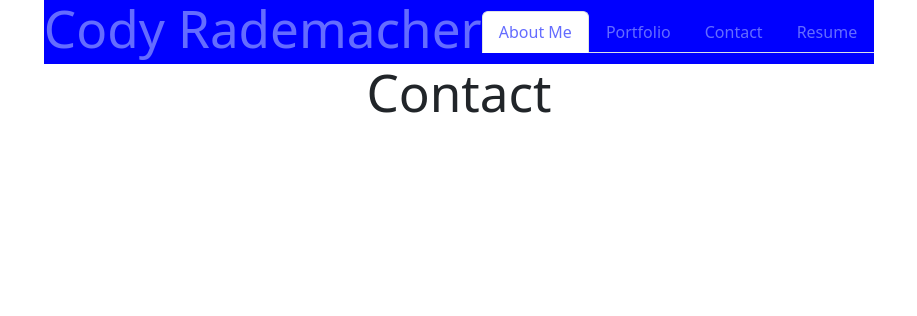
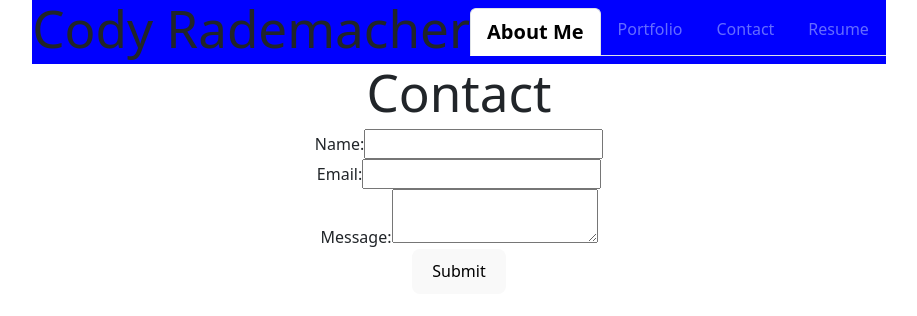
Before and after one commit to cprademacher/my-portfolio, a React (Vite) app: page /contact in a window 1280 px wide. Shown: the top 316 px of the page, without its empty margins (181-1098 px from the left). Built offline with nearby package versions, Linux system fonts and the light colour scheme.

Commit message:
Added form in contact page

```diff
--- a/src/App.css
+++ b/src/App.css
@@ -1,7 +1,8 @@
 #root {
   max-width: 100%;
   margin: 0 auto;
-  height: 100vh;
+  min-height: 100vh;
+  height: 100%;
   padding: 0;
   text-align: center;
 }
@@ -38,3 +39,9 @@
   justify-content: center;
   flex-wrap: wrap;
 }
+
+.chosen {
+  font-size: 20px;
+  font-weight: 700;
+  color: black;
+}
--- a/src/components/Header.jsx
+++ b/src/components/Header.jsx
@@ -1,14 +1,11 @@
 import Navigation from "./Navigation";
-import './Header.css';
-import { Link } from 'react-router-dom';
+import "./Header.css";
 
 export default function Header() {
   return (
     <nav className="header-navbar">
       <div className="navbar-header">
-        <Link to="/">
-          <h1>Cody Rademacher</h1>
-        </Link>
+        <h1>Cody Rademacher</h1>
       </div>
       <div className="navbar-nav-items">
         <Navigation />
--- a/src/components/Navigation.jsx
+++ b/src/components/Navigation.jsx
@@ -17,7 +17,7 @@ export default function Navigation() {
           onClick={(e) => handlePageChange("about-me", e)}
           className={activeItem === "about-me" ? "nav-link active" : "nav-link"}
         >
-          <Link to="/about-me">About Me</Link>
+          <Link to="/about-me" className={activeItem === "about-me" ? "chosen" : ""}>About Me</Link>
         </li>
 
         <li
@@ -26,21 +26,21 @@ export default function Navigation() {
             activeItem === "portfolio" ? "nav-link active" : "nav-link"
           }
         >
-          <Link to="/portfolio">Portfolio</Link>
+          <Link to="/portfolio" className={activeItem === "portfolio" ? "chosen" : ""}>Portfolio</Link>
         </li>
 
         <li
           onClick={(e) => handlePageChange("contact", e)}
           className={activeItem === "contact" ? "nav-link active" : "nav-link"}
         >
-          <Link to="/contact">Contact</Link>
+          <Link to="/contact" className={activeItem === "contact" ? "chosen" : ""}>Contact</Link>
         </li>
 
         <li
           onClick={(e) => handlePageChange("resume", e)}
           className={activeItem === "resume" ? "nav-link active" : "nav-link"}
         >
-          <Link to="/resume">Resume</Link>
+          <Link to="/resume" className={activeItem === "resume" ? "chosen" : ""}>Resume</Link>
         </li>
       </ul>
     </>
--- a/src/pages/Contact.jsx
+++ b/src/pages/Contact.jsx
@@ -1,7 +1,63 @@
-export default function Contact() {
-    return (
-      <>
+// eslint-disable-next-line no-unused-vars
+import React, { useState } from "react";
+
+const Contact = () => {
+  const [name, setName] = useState("");
+  const [email, setEmail] = useState("");
+  const [message, setMessage] = useState("");
+
+  const handleSubmit = (e) => {
+    e.preventDefault();
+    // Perform form submission logic here
+    // You can access the form values using the state variables (name, email, message)
+    // For example, you can send an API request to submit the form data
+    console.log("Form submitted:", { name, email, message });
+    // Clear the form fields
+    setName("");
+    setEmail("");
+    setMessage("");
+  };
+
+  return (
+    <>
+      <div>
         <h1>Contact</h1>
-      </>
-    );
-  }
+      </div>
+
+      <form onSubmit={handleSubmit}>
+        <div>
+          <label htmlFor="name">Name:</label>
+          <input
+            type="text"
+            id="name"
+            value={name}
+            onChange={(e) => setName(e.target.value)}
+            required
+          />
+        </div>
+        <div>
+          <label htmlFor="email">Email:</label>
+          <input
+            type="email"
+            id="email"
+            value={email}
+            onChange={(e) => setEmail(e.target.value)}
+            required
+          />
+        </div>
+        <div>
+          <label htmlFor="message">Message:</label>
+          <textarea
+            id="message"
+            value={message}
+            onChange={(e) => setMessage(e.target.value)}
+            required
+          ></textarea>
+        </div>
+        <button type="submit">Submit</button>
+      </form>
+    </>
+  );
+};
+
+export default Contact;
```
Also changed, not shown: src/pages/Portfolio.jsx (+0 -10 lines).
